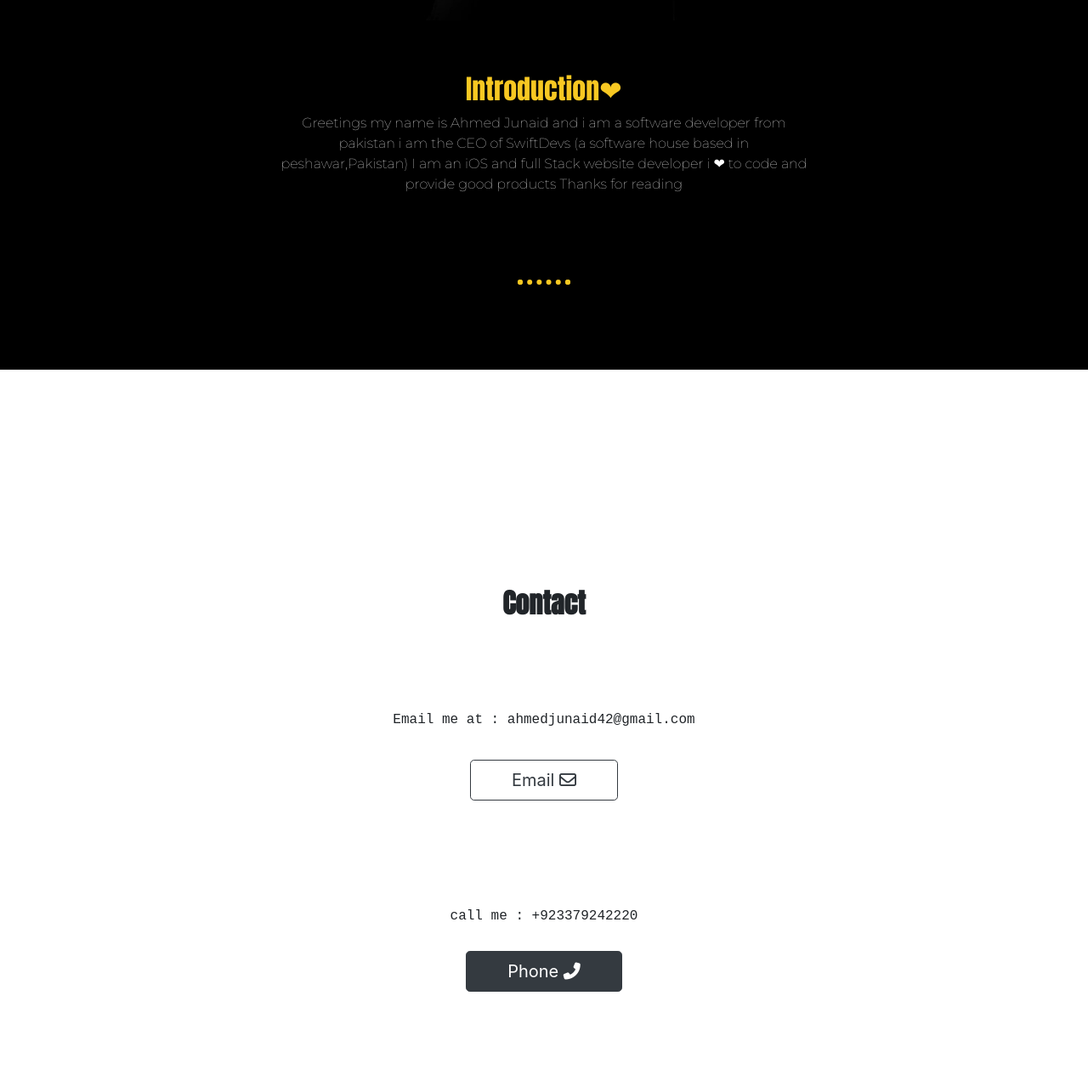
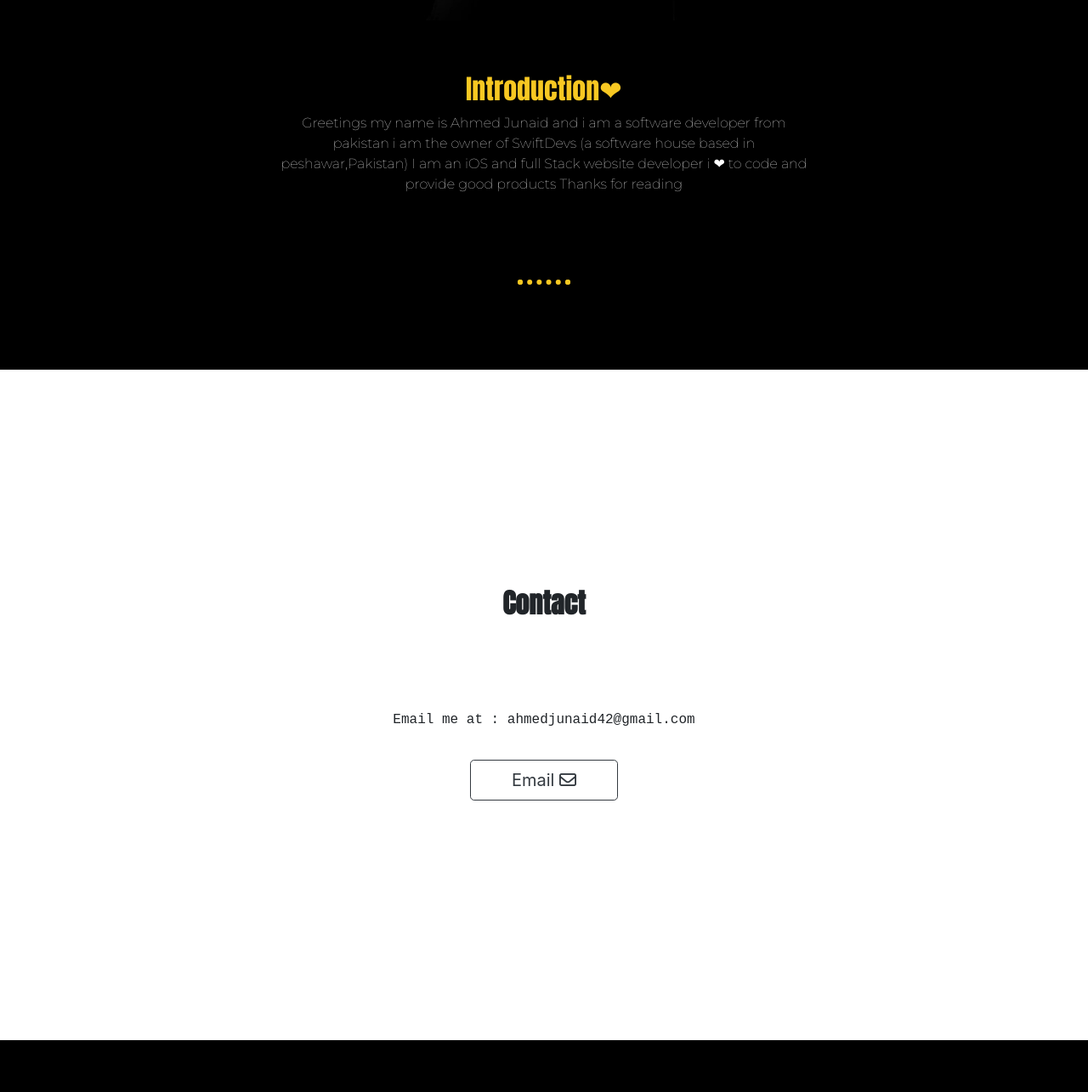
Before and after one commit to SwiftPerson/CV, a plain HTML site: page index.html in a window 1280 px wide. Shown: the part 860-2145 px from the top of the page at 85% size. Drawn offline with nearby package versions, Linux system fonts and the light colour scheme.

Commit message:
Update index.html
updated text and removed call me option

```diff
--- a/index.html
+++ b/index.html
@@ -60,7 +60,7 @@
 
     <h1 class="Heading">Introduction<span class="Heart">❤</span></h1>
     <p class="description">Greetings my name is Ahmed Junaid and i am a software developer from pakistan
-      i am the CEO of SwiftDevs (a software house based in peshawar,Pakistan)
+      i am the owner of SwiftDevs (a software house based in peshawar,Pakistan)
 
       I am an iOS and full Stack website developer
       i <span class="Heart">❤</span> to code and provide good products
@@ -76,10 +76,7 @@
           <label>Email me at : ahmedjunaid42@gmail.com</label>
         <button class="btn btn-lg btn-outline-dark button-spacing" type="submit" name="button"> Email <i class="far fa-envelope"></i></button>
       </form>
-      <form class="Form-custom" action="tel:03379242220" method="post">
-        <label>call me : +923379242220</label>
-        <button class="btn btn-lg btn-dark  button-spacing" type="submit" name="button"> Phone <i class="fas fa-phone-alt"></i></button>
-      </form>
+
 
 
     </div>
@@ -100,7 +97,7 @@
         <div class="carousel-item">
 
           <img class="skill-img" src="images/website.gif" alt="website development image">
-          <h2 class="skill-title">Full Stack Website Developer</h2>
+          <h2 class="skill-title">Full Stack Web Developer</h2>
           <p class="skill-description">I'm an Full Stack Developer working with latest framework💖, i started out my coding journey when i was 12 years old when i got my first laptop and i decided to become a website developer since that day i've been building sites for millions of people across the globe 🌏</p>
 
 
```
